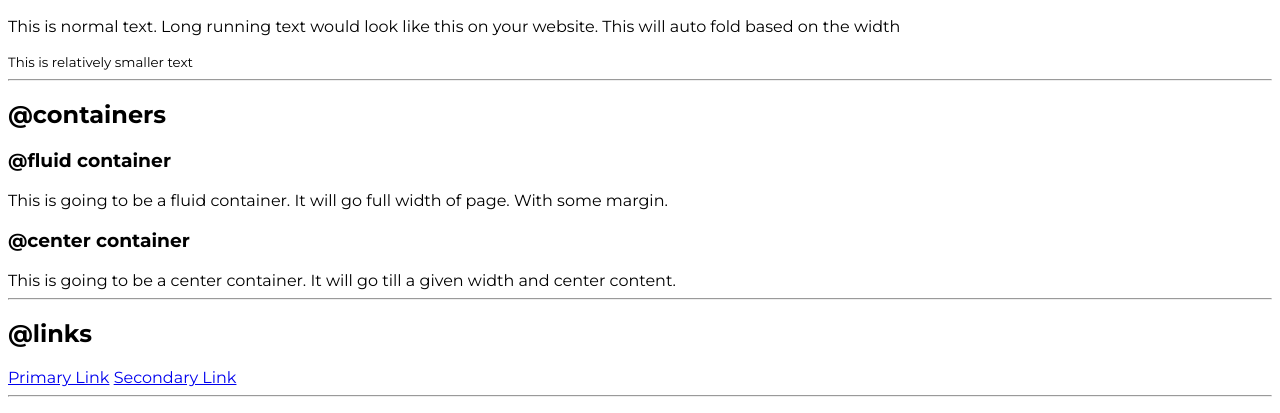
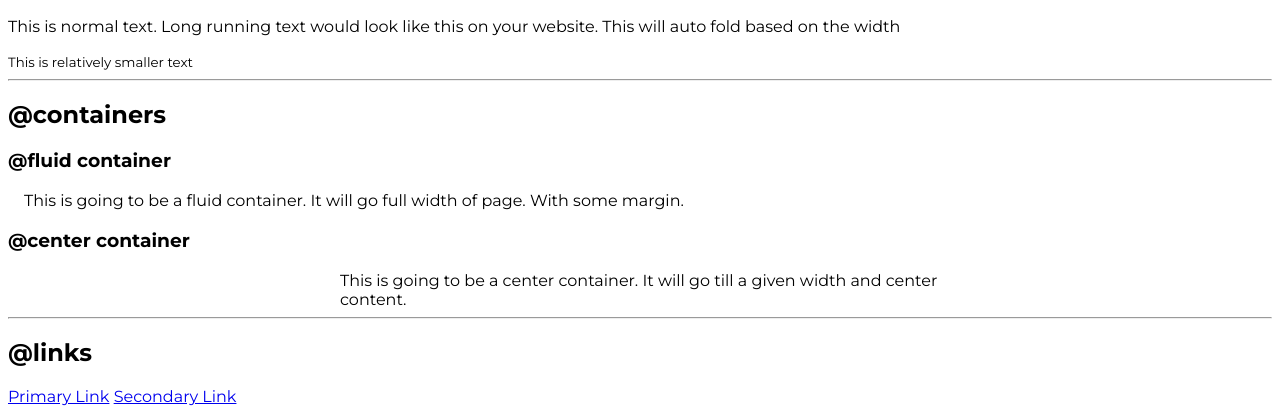
Before and after one commit to Malaya47/Component-library, a plain HTML site: page index.html in a window 1280 px wide. Shown: the part 317-730 px from the top of the page. Drawn offline with Linux system fonts and the light colour scheme.

Commit message:
container

```diff
--- a/index.html
+++ b/index.html
@@ -31,12 +31,12 @@
     <h2>@containers</h2>
 
     <h3>@fluid container</h3>
-    <div>
+    <div class="container container-fluid">
       This is going to be a fluid container. It will go full width of page. With
       some margin.
     </div>
     <h3>@center container</h3>
-    <div>
+    <div class="container container-center">
       This is going to be a center container. It will go till a given width and
       center content.
     </div>
--- a/styles.css
+++ b/styles.css
@@ -4,3 +4,14 @@
 body {
   font-family: "Montserrat", sans-serif;
 }
+
+/* container */
+.container {
+  padding-left: 1rem;
+  padding-right: 1rem;
+}
+
+.container-center {
+  max-width: 600px;
+  margin: auto;
+}
```
